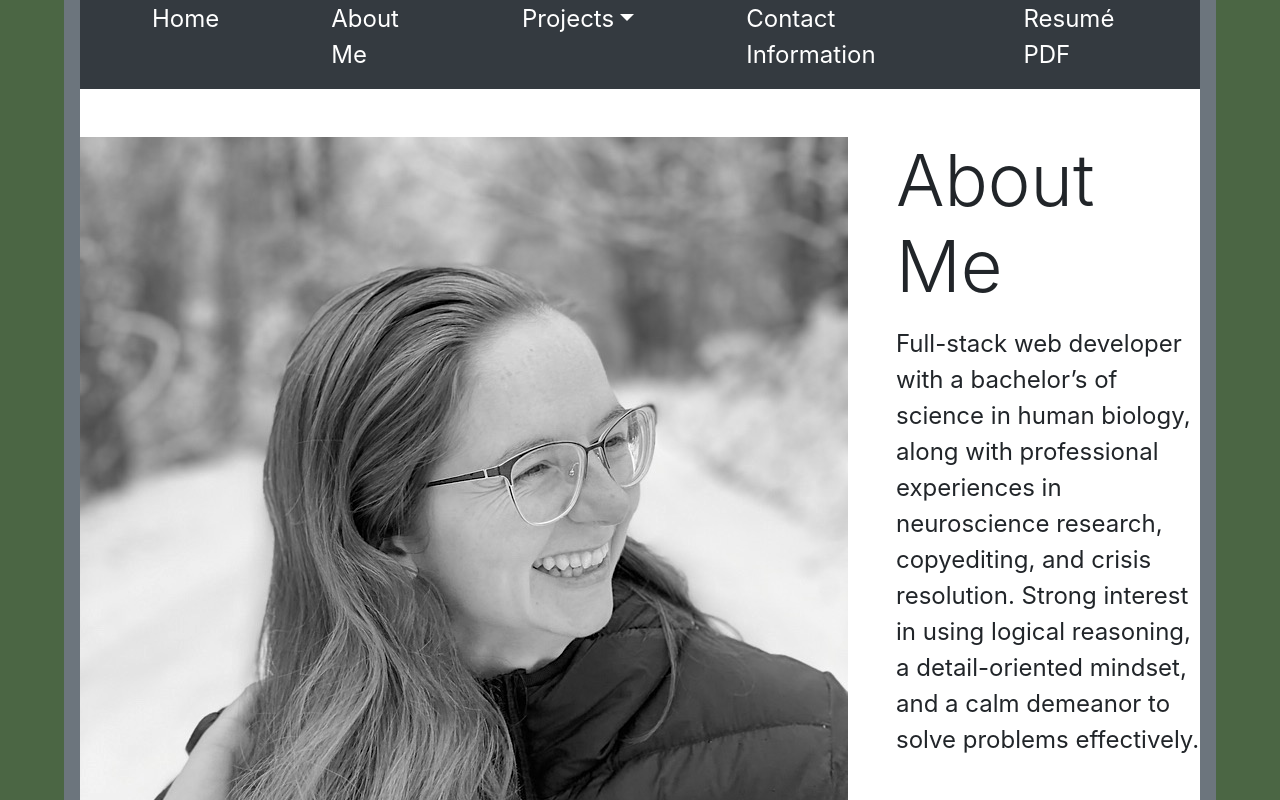
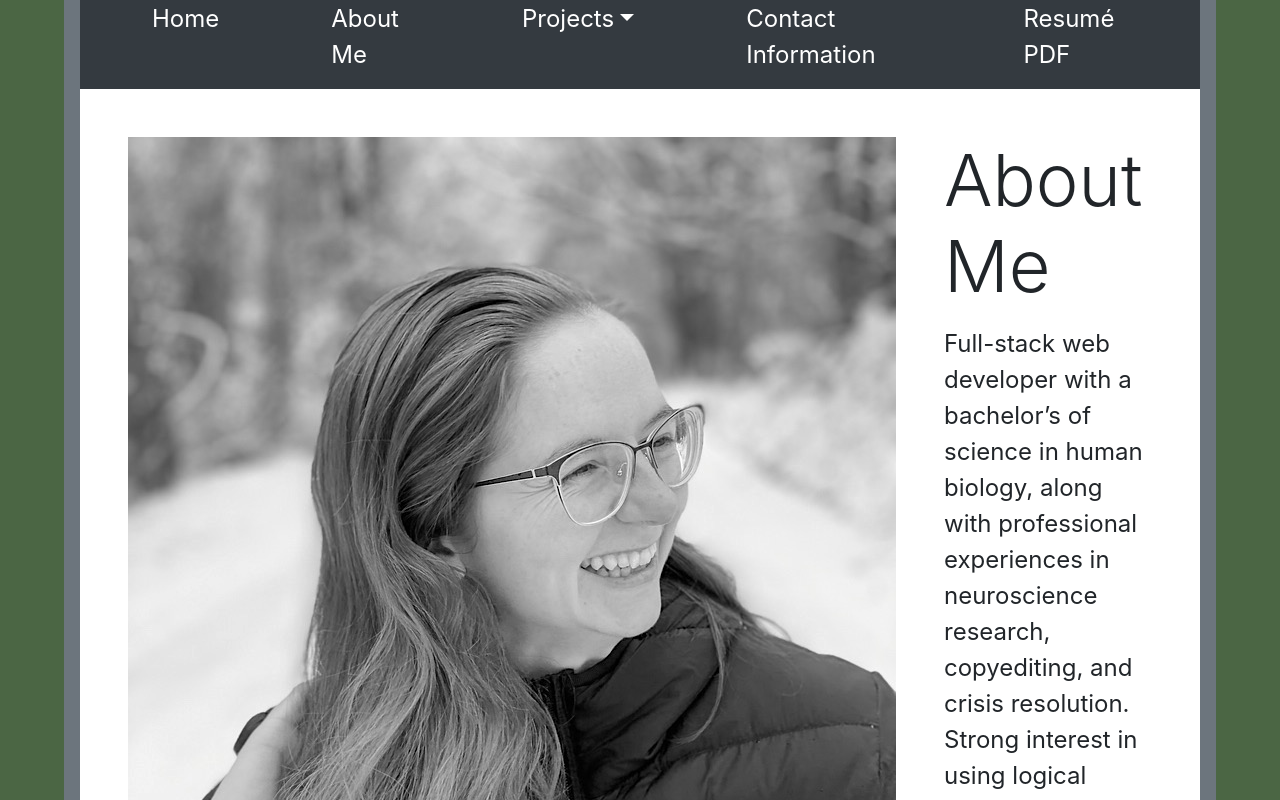
Before and after one commit to vruss14/react-portfolio, a React (Create React App) app: page / in a window 1280 px wide. Shown: the part 340-1140 px from the top of the page. Built offline with nearby package versions, Linux system fonts and the light colour scheme.

Commit message:
added Main component

```diff
--- a/src/App.js
+++ b/src/App.js
@@ -1,13 +1,16 @@
 import React from "react";
 import ContentContainer from "./components/ContentContainer";
 import Header from "./components/Header";
+import Main from "./components/Main";
 import About from "./components/About";
 
 function App() {
   return (
     <ContentContainer>
       <Header />
-      <About />
+      <Main>
+        <About />
+      </Main>
     </ContentContainer>
 
   );
--- /dev/null
+++ b/src/components/Main.js
@@ -0,0 +1,9 @@
+import React from "react";
+
+function Main(props) {
+    return (
+        <main>{props.children}</main>
+    );
+}
+
+export default Main;
```
